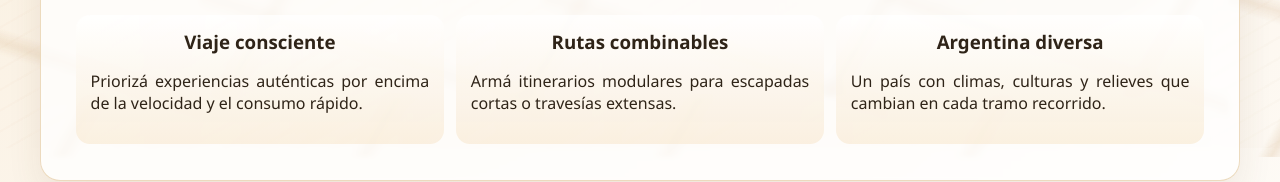
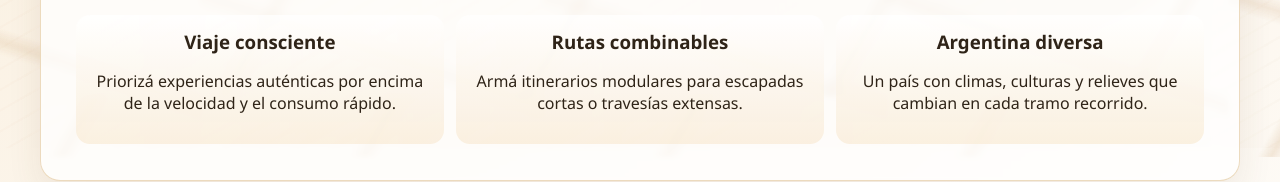
Before and after one commit to lu-developer476/Gran-Milla, a React (Vite) app: page / in a window 1280 px wide. Shown: the part 732-914 px from the top of the page. Built offline with nearby package versions, Linux system fonts and the light colour scheme.

Commit message:
Centra también el texto descriptivo de los highlights del hero (#5)

```diff
--- a/src/styles/global.css
+++ b/src/styles/global.css
@@ -182,7 +182,8 @@ h3 {
   gap: 0.8rem;
 }
 
-.hero-highlights h3 {
+.hero-highlights h3,
+.hero-highlights p {
   text-align: center;
 }
 
```
